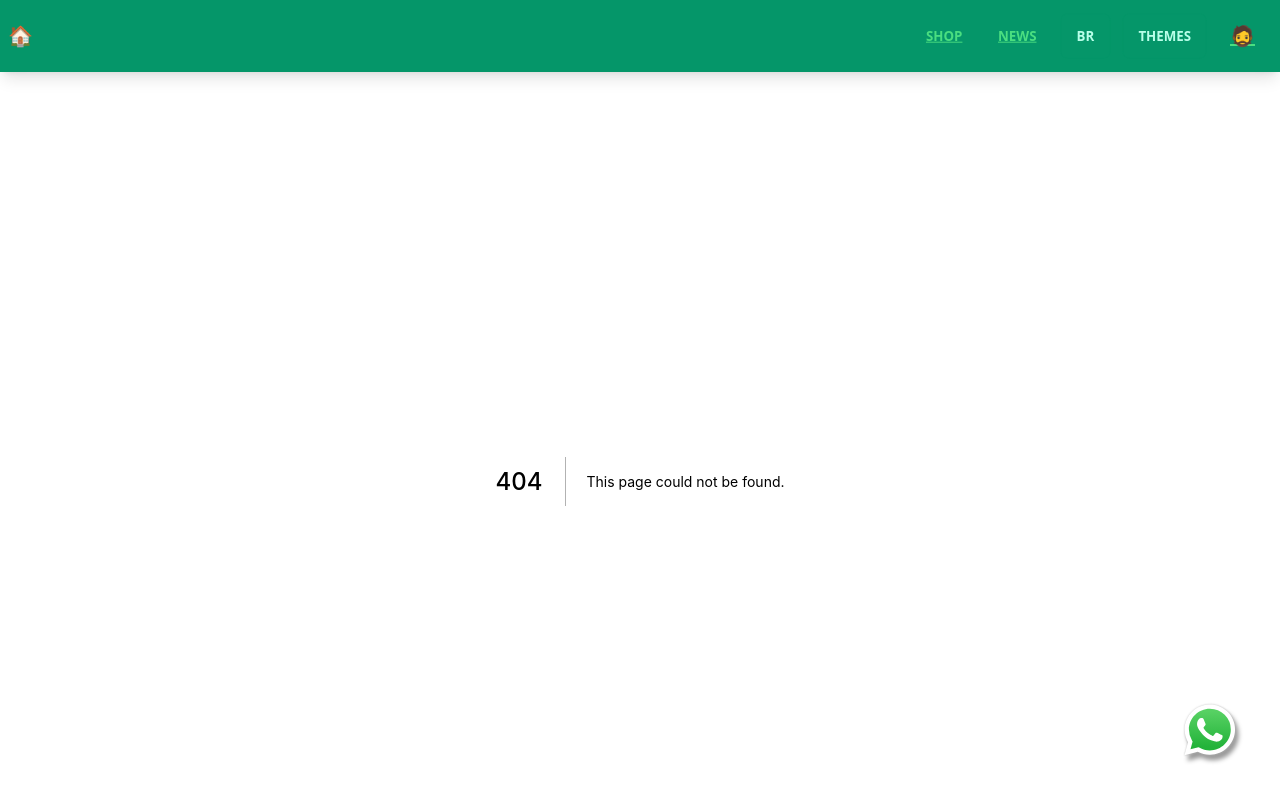
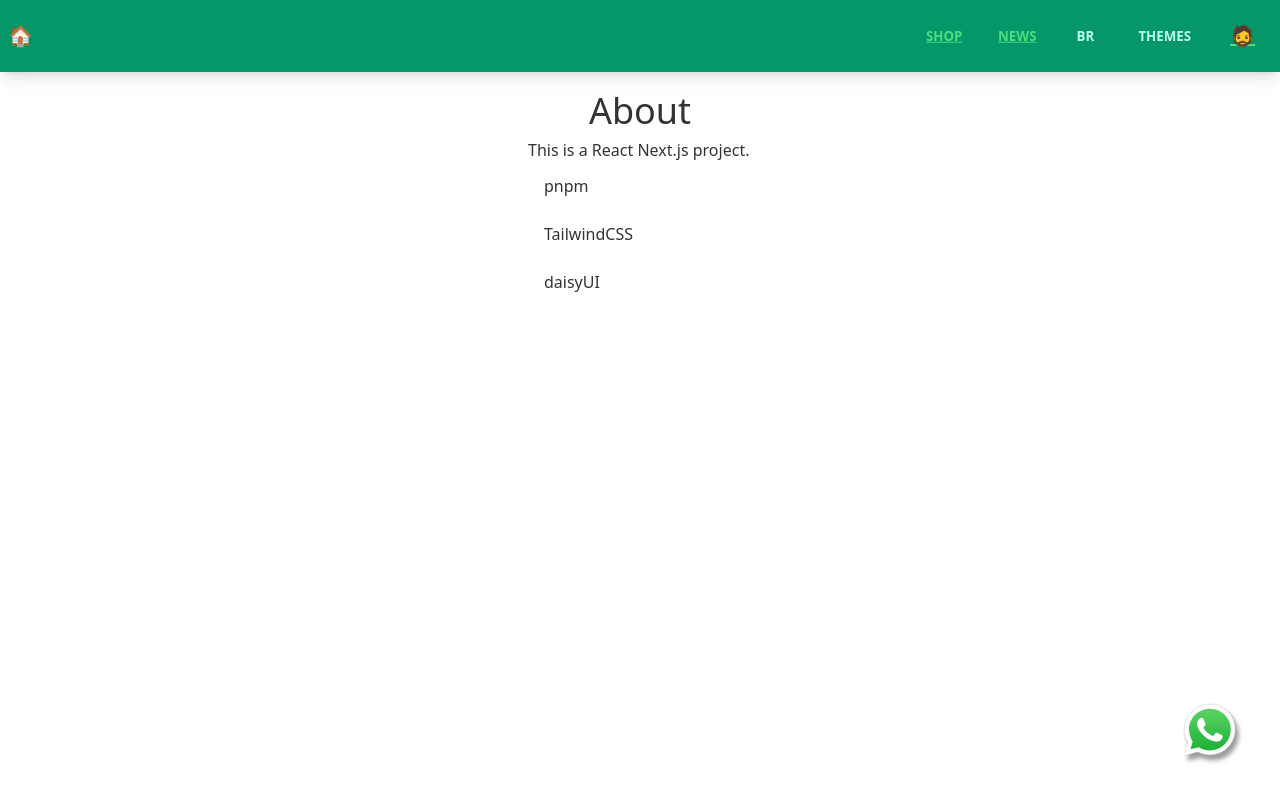
Before and after one commit to valmormn/react-nextjs-template, a Next.js app: page /about in a window 1280 px wide. Before the commit this address had no page. Shown: the top 800 px of the page. Built offline with nearby package versions, Linux system fonts and the light colour scheme.

Commit message:
Update Page About

```diff
--- /dev/null
+++ b/src/pages/about/index.tsx
@@ -0,0 +1,29 @@
+// import type { NextPage } from 'next'
+import Head from 'next/head'
+// import Image from 'next/image'
+
+// import file from './text.mdx'
+// import { Example } from './example.mdx'
+
+const About = () => {
+  return (
+    <>
+      <Head>
+        <title>About</title>
+      </Head>
+      <article id="about" data-type="">
+        <h1>About</h1>
+        <p>
+          This is a React Next.js project.
+        </p>
+        <ul className="menu bg-base-100 w-56">
+          <li><a>pnpm</a></li>
+          <li><a>TailwindCSS</a></li>
+          <li><a>daisyUI</a></li>
+        </ul>
+      </article>
+    </>
+  )
+}
+
+export default About
--- a/src/pages/auth/index.tsx
+++ b/src/pages/auth/index.tsx
@@ -13,10 +13,9 @@ const Auth = () => {
       </Head>
       <article id="auth" data-type={Math.random()}>
         <h1>Auth</h1>
-        <p>
-          We want to be the first choice for our customers providing customized
-          solutions.
-        </p>
+        <button className="btn">Entrar</button>
+        <button className="btn">Cadastrar</button>
+        <button className="btn">Recuperar Acesso</button>
       </article>
     </>
   )
--- a/src/pages/shop copy/index.tsx
+++ /dev/null
@@ -1,24 +0,0 @@
-// import type { NextPage } from 'next'
-import Head from 'next/head'
-// import Image from 'next/image'
-
-// import file from './text.mdx'
-// import { Example } from './example.mdx'
-
-const Shop = () => {
-  return (
-    <>
-      <Head>
-        <title>Shop</title>
-      </Head>
-      <article id="shop" data-type="">
-        <h1>Shop</h1>
-        <p>
-          Shop page.
-        </p>
-      </article>
-    </>
-  )
-}
-
-export default Shop
--- a/src/pages/shop/index.tsx
+++ b/src/pages/shop/index.tsx
@@ -14,7 +14,7 @@ const Shop = () => {
       <article id="shop" data-type="">
         <h1>Shop</h1>
         <p>
-          Shop page.
+          Shop page!
         </p>
       </article>
     </>
```
